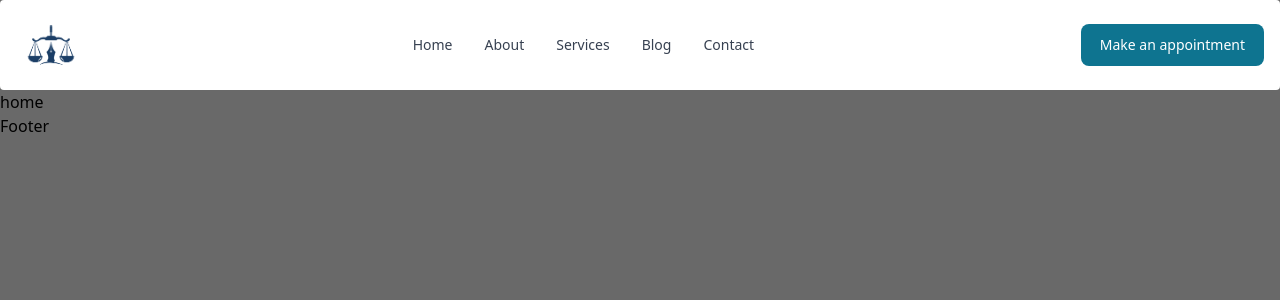
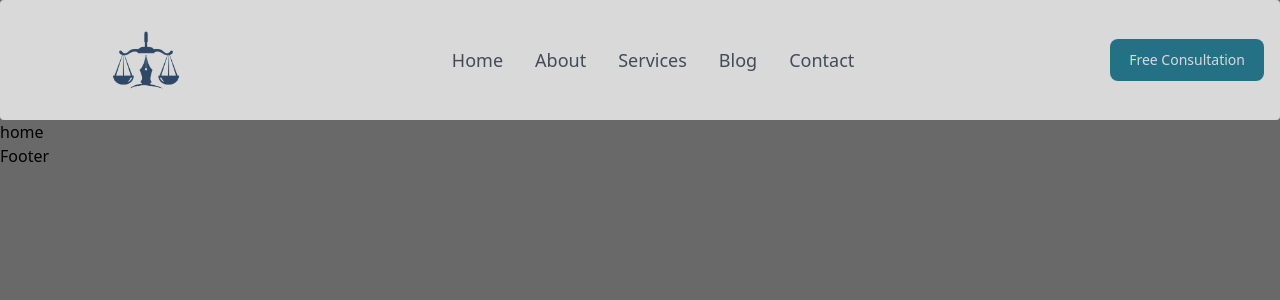
Before and after one commit to nyyscal/law, a React (Vite) app: page / in a window 1280 px wide. Shown: the top 300 px of the page. Built offline with nearby package versions, Linux system fonts and the light colour scheme.

Commit message:
logo margin left

```diff
--- a/src/components/Header.jsx
+++ b/src/components/Header.jsx
@@ -1,26 +1,34 @@
-import { useLocation } from "react-router-dom";
 import { Button, Navbar } from "flowbite-react";
 const Header = () => {
   return (
-    <Navbar fluid rounded>
+    <Navbar fluid rounded className="opacity-75">
       <Navbar.Brand href="/">
         <img
           src="/logo.png"
-        //   className=" mr-3 sm:h-9"
-                  alt="lawfirm logo"
-                  height={100} width={70}
+          className="h-[100px] w-[100px] ml-20"
+          alt="lawfirm logo"
         />
       </Navbar.Brand>
       <div className="flex md:order-2">
-        <Button>Make an appointment</Button>
+        <Button>Free Consultation</Button>
         <Navbar.Toggle />
       </div>
       <Navbar.Collapse>
-        <Navbar.Link href="/" >Home</Navbar.Link>
-        <Navbar.Link href="/about">About</Navbar.Link>
-        <Navbar.Link href="/services">Services</Navbar.Link>
-        <Navbar.Link href="/blog">Blog</Navbar.Link>
-        <Navbar.Link href="/contact">Contact</Navbar.Link>
+        <Navbar.Link href="/" className="text-lg">
+          Home
+        </Navbar.Link>
+        <Navbar.Link href="/about" className="text-lg">
+          About
+        </Navbar.Link>
+        <Navbar.Link href="/services" className="text-lg">
+          Services
+        </Navbar.Link>
+        <Navbar.Link href="/blog" className="text-lg">
+          Blog
+        </Navbar.Link>
+        <Navbar.Link href="/contact" className="text-lg">
+          Contact
+        </Navbar.Link>
       </Navbar.Collapse>
     </Navbar>
   );
```
